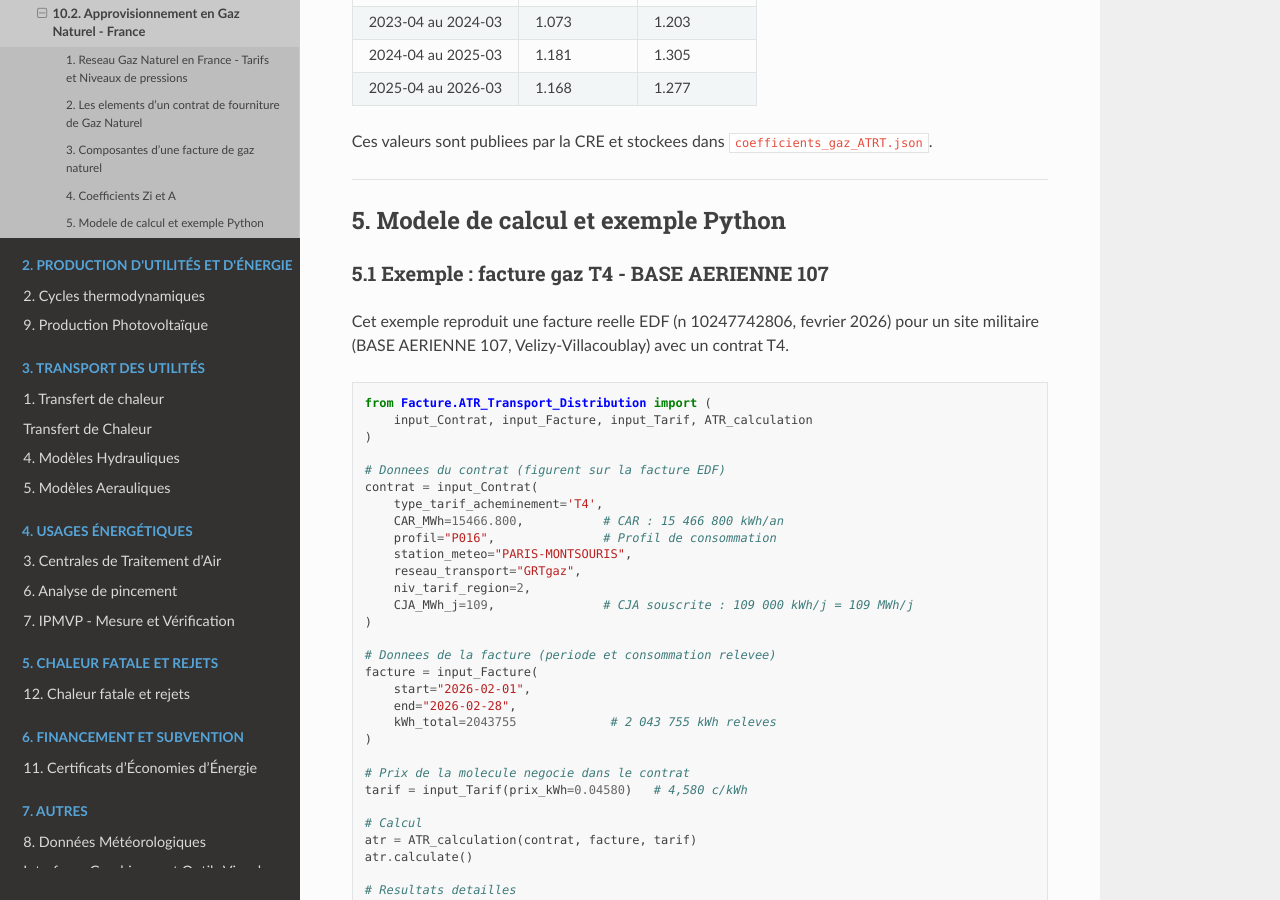
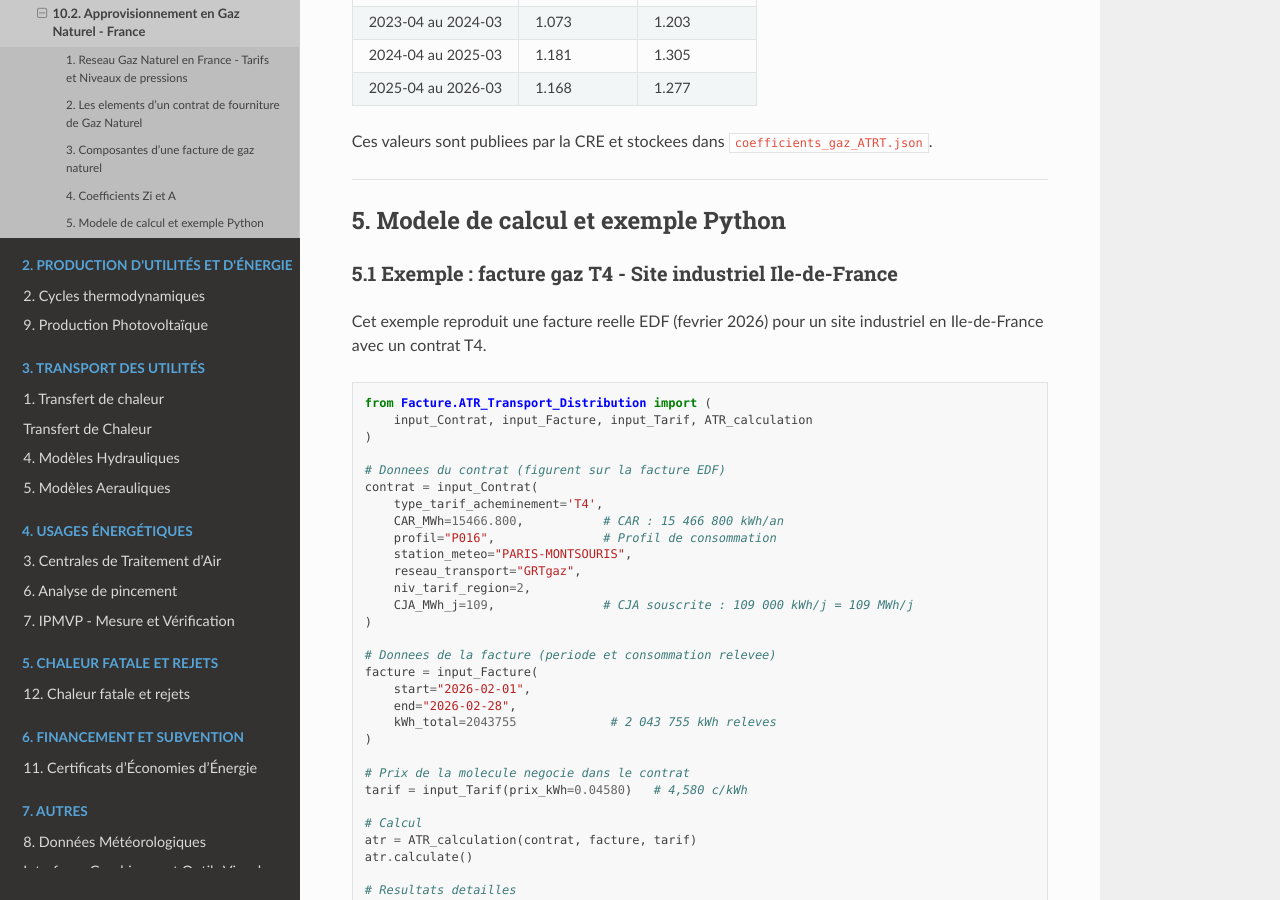
Before and after one commit to ZoheirHADID/EnergySystemModels-fr, a Sphinx documentation site: the page built from docs/source/010-achat-energie/contrat_gaz.rst, in a window 1280 px wide and 900 px high, scrolled down 7478 px. Built offline with Sphinx 7.4.7 and the Read the Docs theme 3.1.0, drawn with Linux system fonts in a browser that asks for light colours; pages that are not in the unit, such as notebooks, are missing from menus.

Commit message:
fix: remove confidential site references from gas documentation
Co-Authored-By: Claude Opus 4.6 (1M context) <noreply@anthropic.com>

```diff
--- a/docs/source/010-achat-energie/contrat_gaz.rst
+++ b/docs/source/010-achat-energie/contrat_gaz.rst
@@ -595,11 +595,11 @@ Ces valeurs sont publiees par la CRE et stockees dans ``coefficients_gaz_ATRT.js
 5. Modele de calcul et exemple Python
 ------------------------------------------------------------
 
-5.1 Exemple : facture gaz T4 - BASE AERIENNE 107
-^^^^^^^^^^^^^^^^^^^^^^^^^^^^^^^^^^^^^^^^^^^^^^^^^^
+5.1 Exemple : facture gaz T4 - Site industriel Ile-de-France
+^^^^^^^^^^^^^^^^^^^^^^^^^^^^^^^^^^^^^^^^^^^^^^^^^^^^^^^^^^^^^^
 
-Cet exemple reproduit une facture reelle EDF (n 10247742806, fevrier 2026) pour un site
-militaire (BASE AERIENNE 107, Velizy-Villacoublay) avec un contrat T4.
+Cet exemple reproduit une facture reelle EDF (fevrier 2026) pour un site industriel
+en Ile-de-France avec un contrat T4.
 
 .. code-block:: python
 
```
